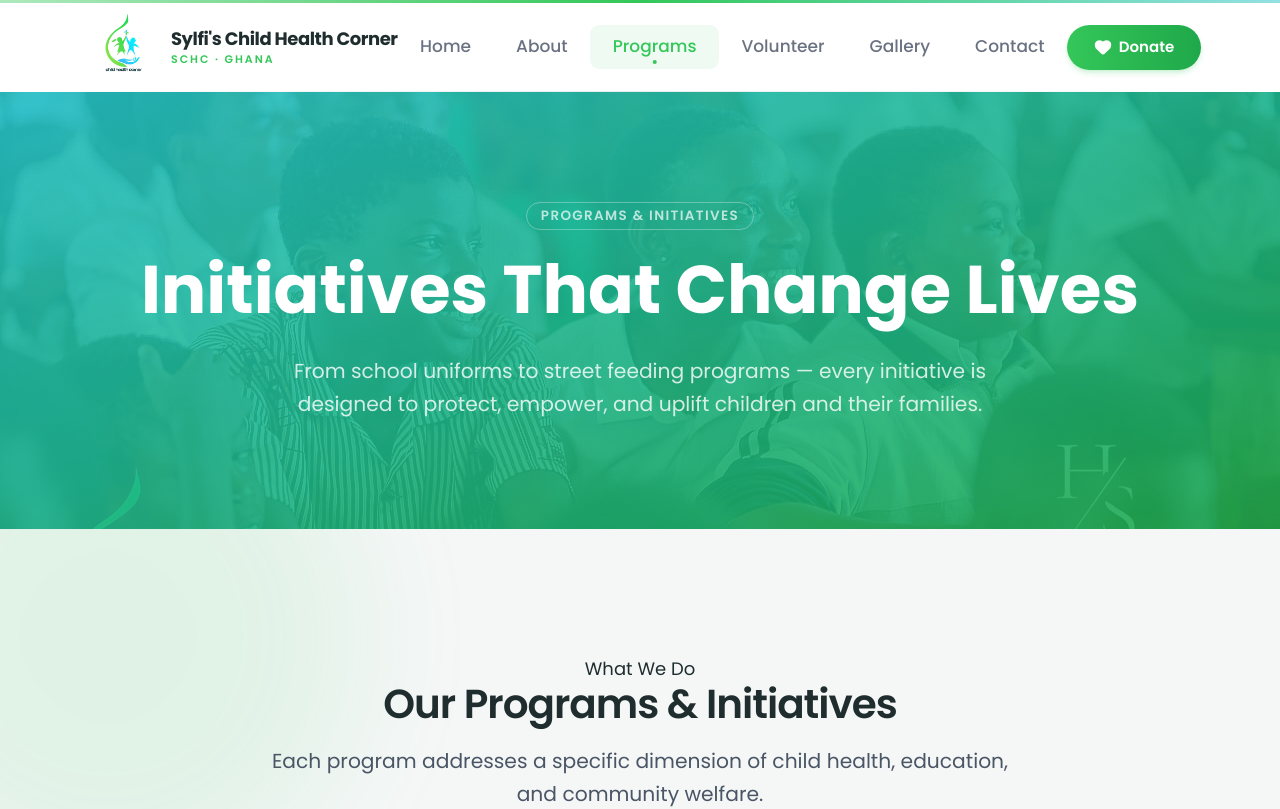
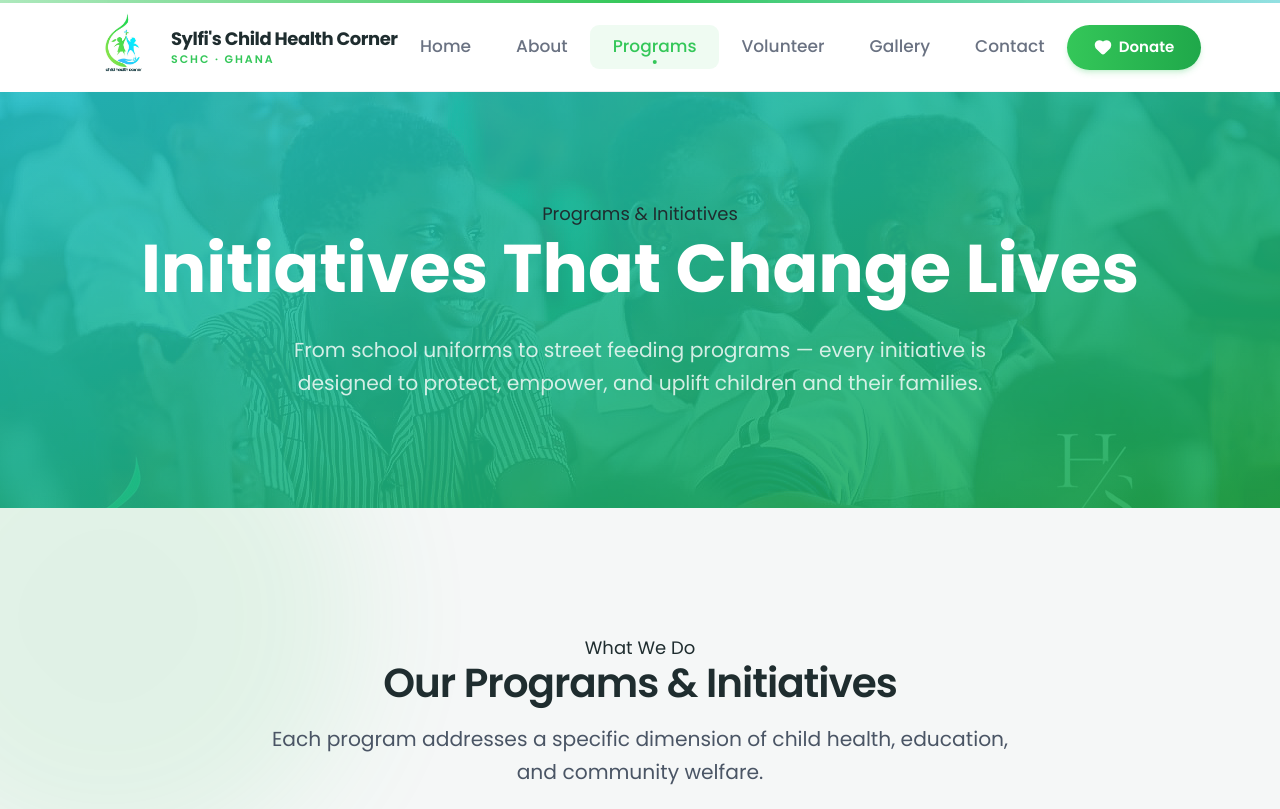
Before and after one commit to jaameyaw/schc-app, a Next.js app: page /programs in a window 1280 px wide. Shown: the top 809 px of the page. Built offline with nearby package versions, Linux system fonts and the light colour scheme.

Commit message:
Use shared sectionEyebrowHero class

```diff
--- a/src/app/programs/components/ProgramsHero.tsx
+++ b/src/app/programs/components/ProgramsHero.tsx
@@ -2,6 +2,7 @@
 
 import { motion } from "framer-motion";
 import Image from "next/image";
+import { sectionEyebrowHero } from "@/lib/sectionEyebrow";
 
 export default function ProgramsHero() {
   return (
@@ -21,9 +22,7 @@ export default function ProgramsHero() {
           animate={{ opacity: 1, y: 0 }}
           transition={{ duration: 0.6 }}
         >
-          <span className="inline-block px-3 py-1 text-xs font-semibold uppercase tracking-widest text-white/70 border border-white/30 rounded-full mb-4">
-            Programs &amp; Initiatives
-          </span>
+          <span className={sectionEyebrowHero}>Programs &amp; Initiatives</span>
           <h1 className="text-4xl sm:text-5xl lg:text-6xl font-bold text-white leading-tight mb-5">
             Initiatives That Change Lives
           </h1>
```
